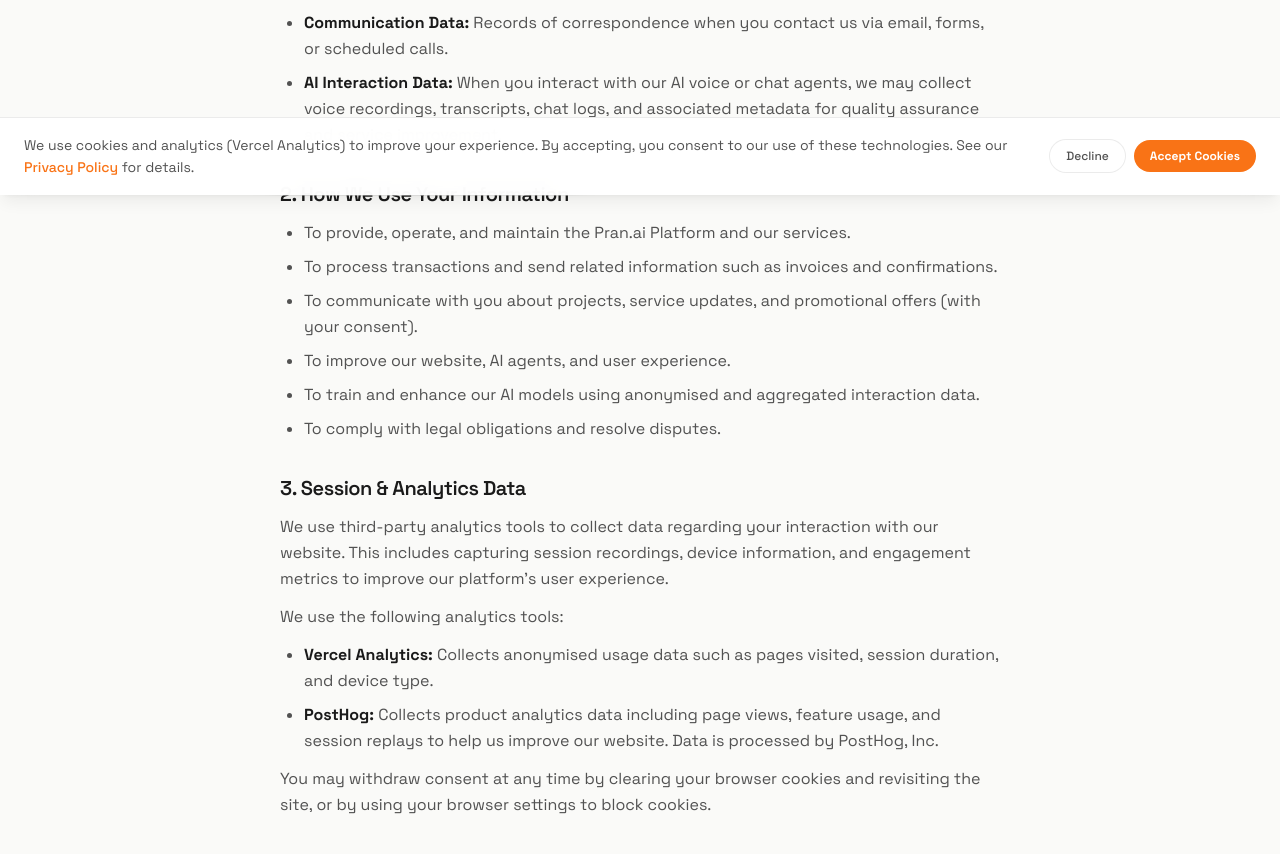
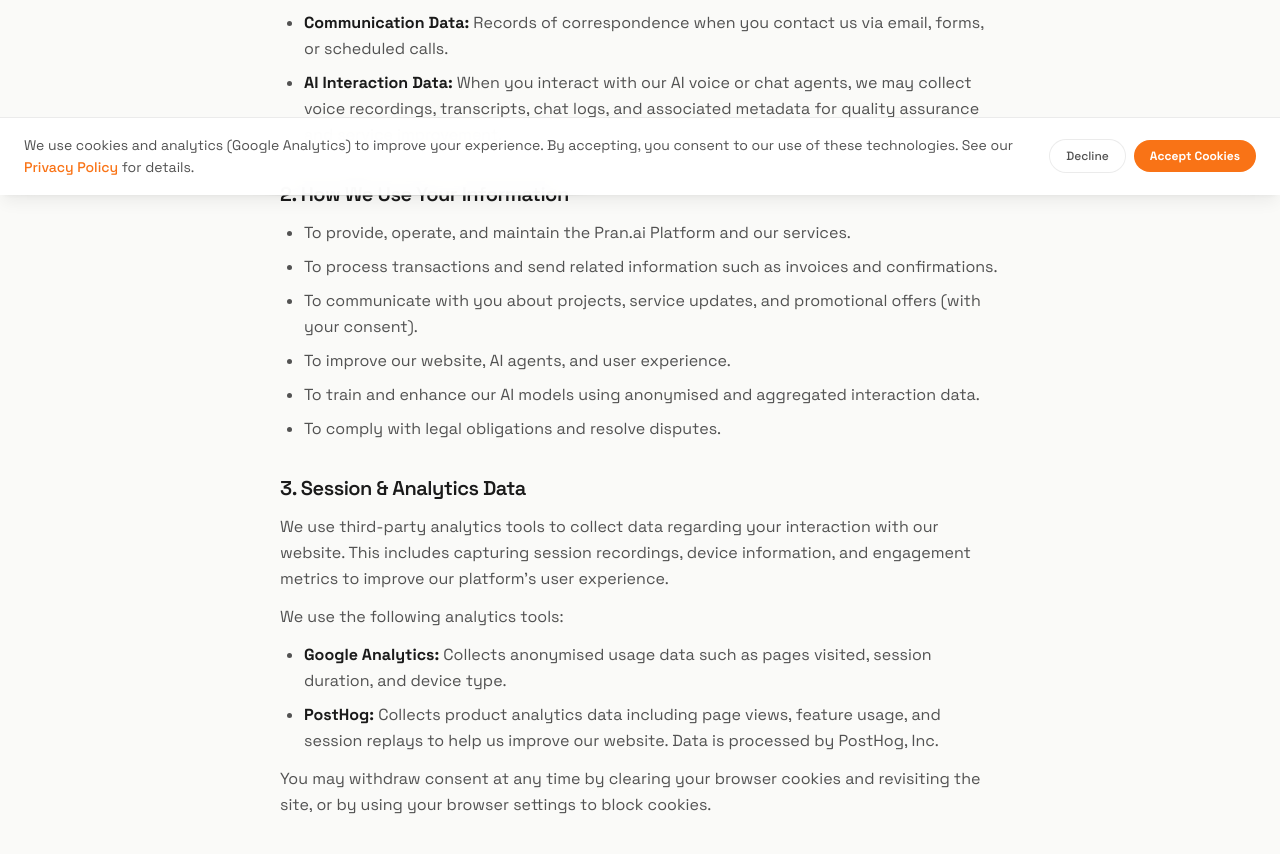
Before and after one commit to pranai-cloud/pranai-website, a Next.js app: page /privacy-policy in a window 1280 px wide. Shown: the part 605-1459 px from the top of the page. Built offline with nearby package versions, Linux system fonts and the light colour scheme; no server answers.

Commit message:
Update dependencies to include @next/third-parties for Google Analytics integration, modify README to reflect the change from Vercel Analytics to Google Analytics, and update cookie consent messaging accordingly.

```diff
--- a/package.json
+++ b/package.json
@@ -9,6 +9,7 @@
     "lint": "eslint"
   },
   "dependencies": {
+    "@next/third-parties": "^16.1.6",
     "@react-email/components": "^1.0.8",
     "@supabase/ssr": "^0.8.0",
     "@supabase/supabase-js": "^2.97.0",
--- a/src/app/(legal)/privacy-policy/page.tsx
+++ b/src/app/(legal)/privacy-policy/page.tsx
@@ -92,7 +92,7 @@
         </p>
         <ul className="list-disc space-y-2 pl-6 text-secondary leading-relaxed">
           <li>
-            <strong className="text-primary">Vercel Analytics:</strong> Collects
+            <strong className="text-primary">Google Analytics:</strong> Collects
             anonymised usage data such as pages visited, session duration, and
             device type.
           </li>
--- a/src/app/layout.tsx
+++ b/src/app/layout.tsx
@@ -1,5 +1,6 @@
 import type { Metadata } from "next";
 import { Space_Grotesk } from "next/font/google";
+import { GoogleAnalytics } from "@next/third-parties/google";
 import { Analytics } from "@vercel/analytics/next";
 import { CookieConsent } from "@/components/cookie-consent";
 import "./globals.css";
@@ -135,6 +136,9 @@
         {children}
         <CookieConsent />
         <Analytics />
+        {process.env.NEXT_PUBLIC_GA_ID && (
+          <GoogleAnalytics gaId={process.env.NEXT_PUBLIC_GA_ID} />
+        )}
       </body>
     </html>
   );
--- a/src/components/cookie-consent.tsx
+++ b/src/components/cookie-consent.tsx
@@ -37,7 +37,7 @@
     <div className="fixed bottom-0 left-0 right-0 z-[999] border-t border-black/[0.08] bg-white/95 px-4 py-4 shadow-lg shadow-black/[0.06] backdrop-blur-lg sm:px-6">
       <div className="mx-auto flex max-w-[1400px] flex-col items-start gap-3 sm:flex-row sm:items-center sm:justify-between">
         <p className="text-sm leading-relaxed text-secondary">
-          We use cookies and analytics (Vercel Analytics) to improve your
+          We use cookies and analytics (Google Analytics) to improve your
           experience. By accepting, you consent to our use of these
           technologies. See our{" "}
           <Link
```
Also changed, not shown: 2 other files (tests, documents, lock files or other folders).
